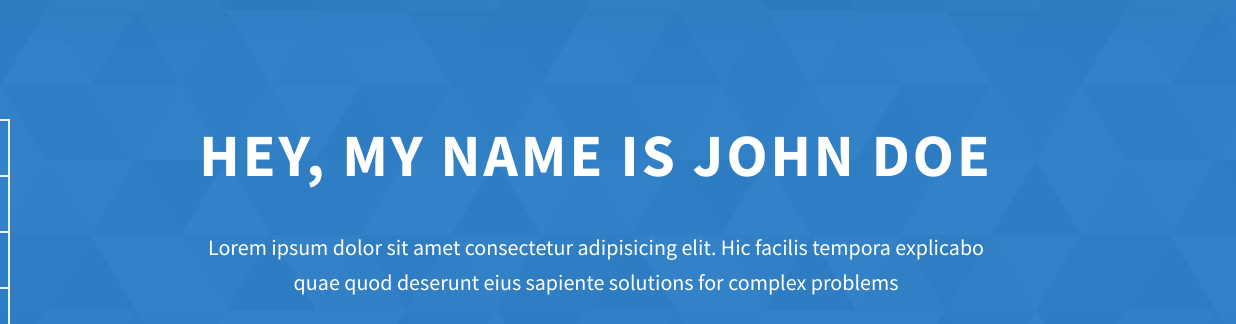
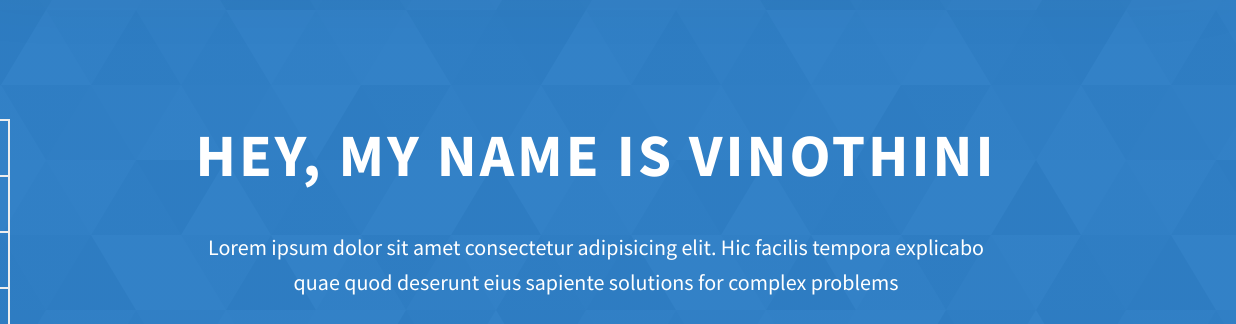
Before and after one commit to basil-hameed/tester_portfolio, a website: page index.html in a window 1280 px wide. Shown: the part 140-464 px from the top of the page, 44-1280 px from the left. Drawn offline with Linux system fonts and the light colour scheme.

Commit message:
Update index.html

```diff
--- a/index.html
+++ b/index.html
@@ -84,7 +84,7 @@
     </header>
     <section class="home-hero">
       <div class="home-hero__content">
-        <h1 class="heading-primary">Hey, My name is John Doe</h1>
+        <h1 class="heading-primary">Hey, My name is Vinothini</h1>
         <div class="home-hero__info">
           <p class="text-primary">
             Lorem ipsum dolor sit amet consectetur adipisicing elit. Hic facilis
```
